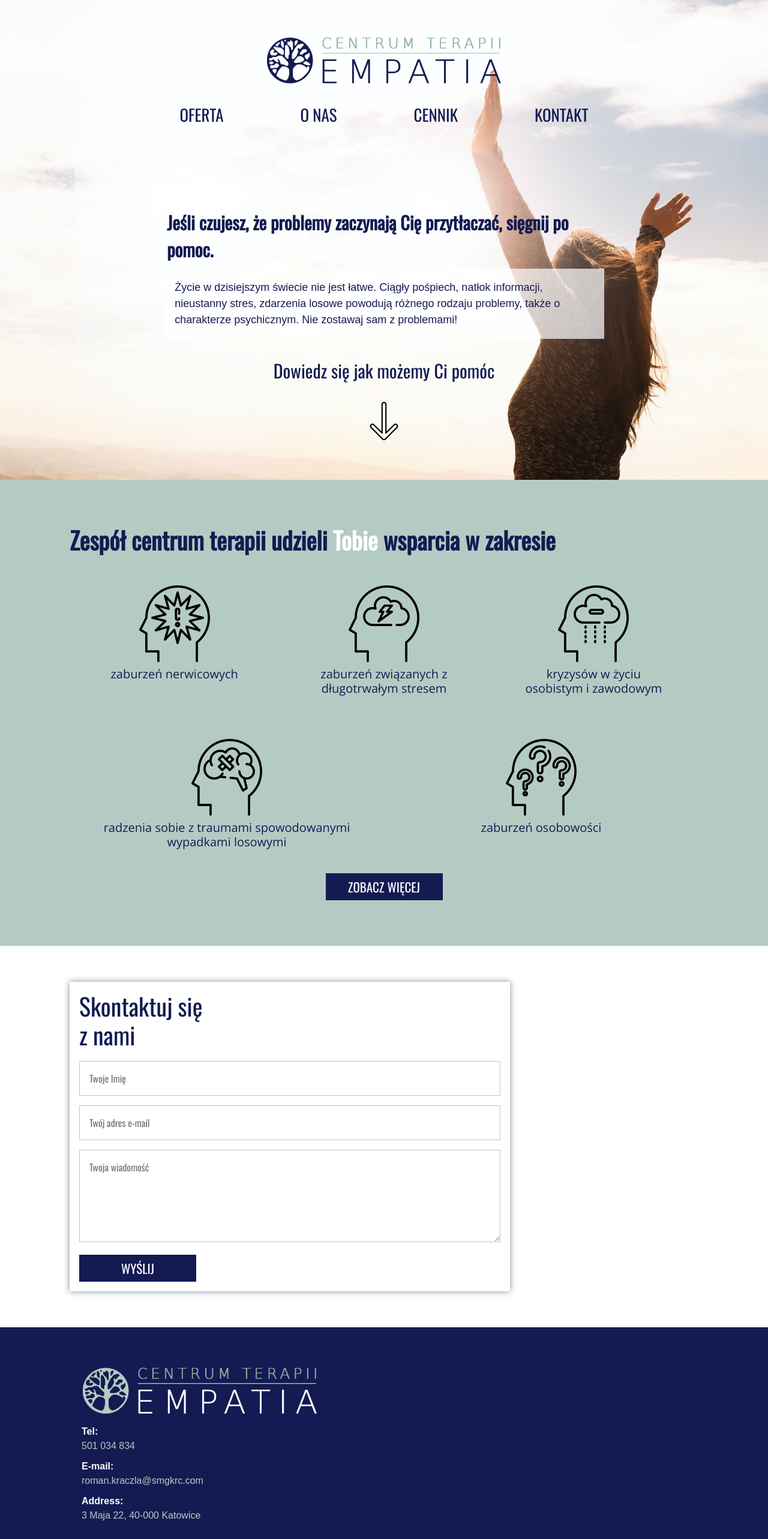
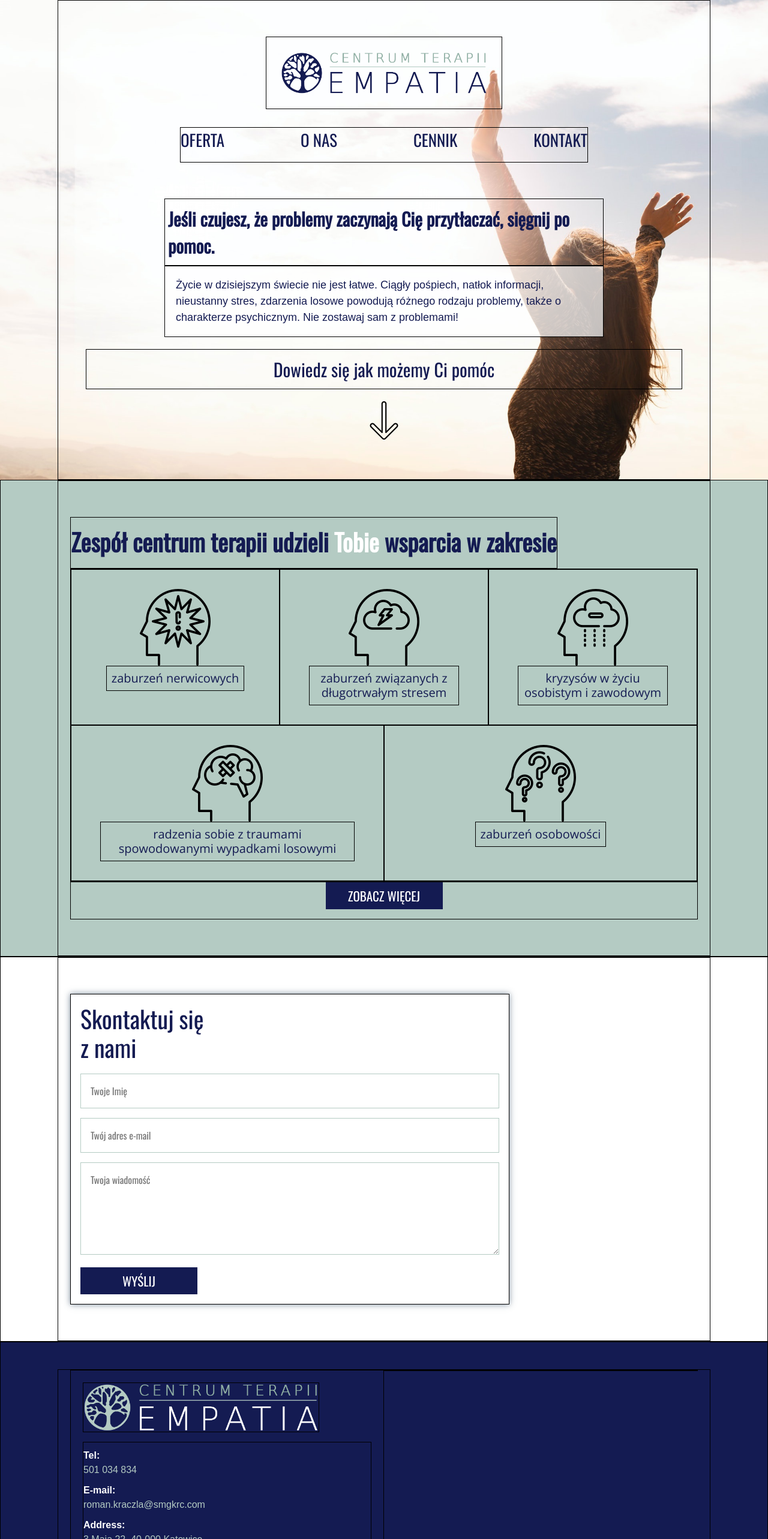
Before and after one commit to daalmans/company_website_Reactjs, a React (Create React App) app: page / in a window 1280 px wide. Shown: the top 2566 px of the page at 60% size. Built offline with nearby package versions, Linux system fonts and the light colour scheme.

Commit message:
adjusted css

```diff
--- a/src/scss/main.css
+++ b/src/scss/main.css
@@ -152,7 +152,7 @@ p {
   font-size: 34px;
   margin-top: 20px;
   padding: 15px;
-  border: none;
+  border: 1px solid black;
   font-size: 22px;
 }
 
@@ -189,7 +189,7 @@ p {
   font-family: Arial, Helvetica, sans-serif;
   width: 70%;
   background-color: rgba(255, 255, 255, 0.7);
-  border: none;
+  border: 1px solid black;
 }
 
 @media screen and (min-width: 320px) {
@@ -215,7 +215,7 @@ p {
   -webkit-transition: all .3s ease;
   transition: all .3s ease;
   cursor: pointer;
-  border: none;
+  border: 1px solid black;
   text-align: center;
 }
 
@@ -257,7 +257,7 @@ p {
           box-sizing: border-box;
   -ms-flex-wrap: wrap;
       flex-wrap: wrap;
-  border: none;
+  border: 1px solid black;
 }
 
 @media only screen and (max-width: 1370px) {
@@ -324,19 +324,20 @@ p {
 .logo {
   max-width: 393.7px;
   max-height: 157.7px;
-  border: none;
+  border: 1px solid black;
 }
 
 .logo-footer {
   max-width: 393.7px;
   max-height: 157.7px;
-  border: none;
+  border: 1px solid black;
 }
 
 .logo-main {
   max-width: 393.7px;
   max-height: 157.7px;
-  border: none;
+  padding: 1.5em;
+  border: 1px solid black;
 }
 
 @media only screen and (max-width: 430px) {
@@ -355,13 +356,13 @@ p {
   width: 100%;
   min-height: 356px;
   background: #b4cbc3;
-  border: none;
+  border: 1px solid black;
 }
 
 .landing__intro {
   -ms-flex-item-align: start;
       align-self: flex-start;
-  border: none;
+  border: 1px solid black;
   padding-top: 1em;
 }
 
@@ -389,7 +390,7 @@ p {
   -webkit-box-pack: center;
       -ms-flex-pack: center;
           justify-content: center;
-  border: none;
+  border: 1px solid black;
 }
 
 .landing .landing__btn {
@@ -403,19 +404,19 @@ p {
       -ms-flex-align: center;
           align-items: center;
   position: relative;
-  border: none;
+  border: 1px solid black;
 }
 
 .home__contact {
   width: 100%;
   min-height: 356px;
   background: #ffffff;
-  border: none;
+  border: 1px solid black;
 }
 
 .home__contact-container {
   padding: 1em;
-  border: none;
+  border: 1px solid black;
 }
 
 .home__contact-container span {
@@ -439,7 +440,7 @@ p {
       -ms-flex-positive: 1;
           flex-grow: 1;
   font-size: 27px;
-  border: none;
+  border: 1px solid black;
 }
 
 @media only screen and (max-width: 768px) {
@@ -451,12 +452,11 @@ p {
     -webkit-box-align: center;
         -ms-flex-align: center;
             align-items: center;
-    margin-top: 0px;
+    margin-top: 20px;
     margin-bottom: 20px;
     -webkit-box-pack: start;
         -ms-flex-pack: start;
             justify-content: flex-start;
-    font-size: 20px;
   }
 }
 
@@ -535,7 +535,7 @@ p {
   height: 83px;
   position: relative;
   z-index: 5;
-  border: none;
+  border: 1px solid black;
   -webkit-box-orient: horizontal;
   -webkit-box-direction: normal;
       -ms-flex-direction: row;
@@ -585,7 +585,7 @@ p {
   background: #ffffff;
   height: 83px;
   position: relative;
-  z-index: 300;
+  z-index: 5;
 }
 
 .header .logo {
@@ -593,7 +593,7 @@ p {
   width: 200px;
   background-size: 100%;
   margin-right: 85px;
-  border: none;
+  border: 1px solid black;
 }
 
 @media only screen and (max-width: 430px) {
@@ -622,7 +622,7 @@ p {
   margin-top: 30px;
   cursor: pointer;
   display: none;
-  border: none;
+  border: 1px solid black;
 }
 
 @media only screen and (max-width: 768px) {
@@ -635,7 +635,7 @@ p {
   -ms-flex-item-align: start;
       align-self: flex-start;
   width: 70%;
-  border: none;
+  border: 1px solid black;
   background: #fff;
   padding: 1em;
   -webkit-box-shadow: 0 0 10px 0 rgba(72, 94, 116, 0.7);
@@ -656,12 +656,12 @@ p {
   padding: 45px 0 40px;
   -webkit-box-sizing: border-box;
           box-sizing: border-box;
-  border: none;
+  border: 1px solid black;
 }
 
 .footer__contact {
   width: 50%;
-  border: none;
+  border: 1px solid black;
   min-width: 280px;
 }
 
@@ -679,7 +679,7 @@ p {
 
 .footer__blog-posts {
   width: 50%;
-  border: none;
+  border: 1px solid black;
 }
 
 @media only screen and (max-width: 1370px) {
@@ -694,7 +694,7 @@ p {
 .offer-item {
   float: left;
   width: 33%;
-  border: none;
+  border: 1px solid black;
   padding: 2em 3em;
   text-align: center;
   -webkit-box-flex: 1;
@@ -709,7 +709,7 @@ p {
 .offer-item .box-icon .offer__title {
   font-family: "Open Sans";
   padding: 0.5em 0.5em 0 0.5em;
-  border: none;
+  border: 1px solid black;
 }
 
 @media only screen and (max-width: 768px) {
@@ -795,7 +795,7 @@ p {
   position: relative;
   margin-bottom: 30px;
   margin-top: 0px;
-  border: none;
+  border: 1px solid black;
 }
 
 .oferta__item-title {
@@ -820,7 +820,7 @@ p {
 }
 
 .offer-extended .opis__main {
-  border: none;
+  border: 1px solid black;
   padding: 30px;
 }
 
@@ -835,7 +835,7 @@ p {
   padding: 1.2em 30px 1.2em 60px;
   line-height: 1.6;
   position: relative;
-  border: none;
+  border: 1px solid black;
 }
 
 .offer-extended .blockquote::before {
@@ -891,7 +891,7 @@ p {
   margin-bottom: 30px;
   margin-top: 0px;
   padding-left: 1em;
-  border: none;
+  border: 1px solid black;
 }
 
 .onas-item {
@@ -901,23 +901,23 @@ p {
   -webkit-box-align: center;
       -ms-flex-align: center;
           align-items: center;
-  border: none;
+  border: 1px solid black;
 }
 
 .onas-item__info {
-  border: none;
+  border: 1px solid black;
 }
 
 .onas-item__name {
   padding: 1em 0em;
   min-height: 100px;
-  border: none;
+  border: 1px solid black;
 }
 
 .onas-item__opis {
   min-height: 80px;
   font-family: Arial, Helvetica, sans-serif;
-  border: none;
+  border: 1px solid black;
 }
 
 @media only screen and (max-width: 768px) {
@@ -935,7 +935,7 @@ p {
 
 .contact {
   width: 100%;
-  border: none;
+  border: 1px solid black;
 }
 
 .contact .container {
@@ -948,7 +948,7 @@ p {
   padding: 0px;
   -ms-flex-item-align: start;
       align-self: flex-start;
-  border: none;
+  border: 1px solid black;
   margin-left: 30px;
 }
 
@@ -975,7 +975,7 @@ p {
       -ms-flex-align: start;
           align-items: flex-start;
   padding: 0;
-  border: none;
+  border: 1px solid black;
 }
 
 @media only screen and (max-width: 768px) {
@@ -989,7 +989,7 @@ p {
 
 .contact-direct-email {
   width: 50%;
-  border: none;
+  border: 1px solid black;
   padding: 1em;
 }
 
@@ -1013,7 +1013,7 @@ p {
 .personal__img {
   float: right;
   margin-bottom: 10px;
-  border: none;
+  border: 1px solid black;
   padding-left: 50px;
   max-width: 100%;
   max-height: 100%;
@@ -1037,13 +1037,13 @@ p {
 }
 
 .personal .opis {
-  border: none;
+  border: 1px solid black;
   padding-left: 30px;
   font-size: 20px;
 }
 
 .personal .opis__main {
-  border: none;
+  border: 1px solid black;
   padding: 30px;
 }
 
@@ -1058,7 +1058,7 @@ p {
   padding: 1.2em 30px 1.2em 60px;
   line-height: 1.6;
   position: relative;
-  border: none;
+  border: 1px solid black;
 }
 
 .personal .blockquote::before {
@@ -1089,7 +1089,7 @@ p {
   display: block;
   font-family: Arial, Helvetica, sans-serif;
   color: #b4cbc3;
-  border: none;
+  border: 1px solid black;
 }
 
 .footer-contact-info ul {
--- a/src/scss/main.scss
+++ b/src/scss/main.scss
@@ -21,7 +21,7 @@ $raleway: 'Raleway', Arial, Helvetica, sans-serif;
 $garamond: 'EB Garamond', Arial, Helvetica, sans-serif;
 $opensans: 'Open Sans';
 $button-col: #141b52;
-$border-test: none;
+$border-test: 1px solid black;
 
 
 
@@ -332,6 +332,7 @@ p {
 .logo-main {
     max-width: 393.7px;
     max-height: 157.7px;
+    padding: 1.5em;
     // object-fit: contain;
     // background: url('../img/Dog.jpg') no-repeat;
     border: $border-test;
@@ -431,10 +432,10 @@ p {
     @media #{$medium} {
         flex-direction: column;
         align-items: center;
-        margin-top: 0px;
+        margin-top: 20px;
         margin-bottom: 20px;
         justify-content: flex-start;
-        font-size: $fourth-header-size;
+        // font-size: $fourth-header-size;
     }
 
     @media #{$small} {
@@ -510,13 +511,12 @@ p {
     position: relative;
     z-index: 5;
     border: $border-test;
-    // display: flex;
     flex-direction: row;
     align-items: flex-start;
     width: 100%;
     padding: 0 20px;
     display: none;
-    // align-items: center;
+
 
     .logo {
         margin-top: 15px;
@@ -550,7 +550,7 @@ p {
     background: $header-back;
     height: 83px;
     position: relative;
-    z-index: 300;
+    z-index: 5;
 
     .logo {
         margin-top: 15px;
```
Also changed, not shown: src/components/Header.js (+0 -31 lines), 1 other file (tests, documents, lock files or other folders).
